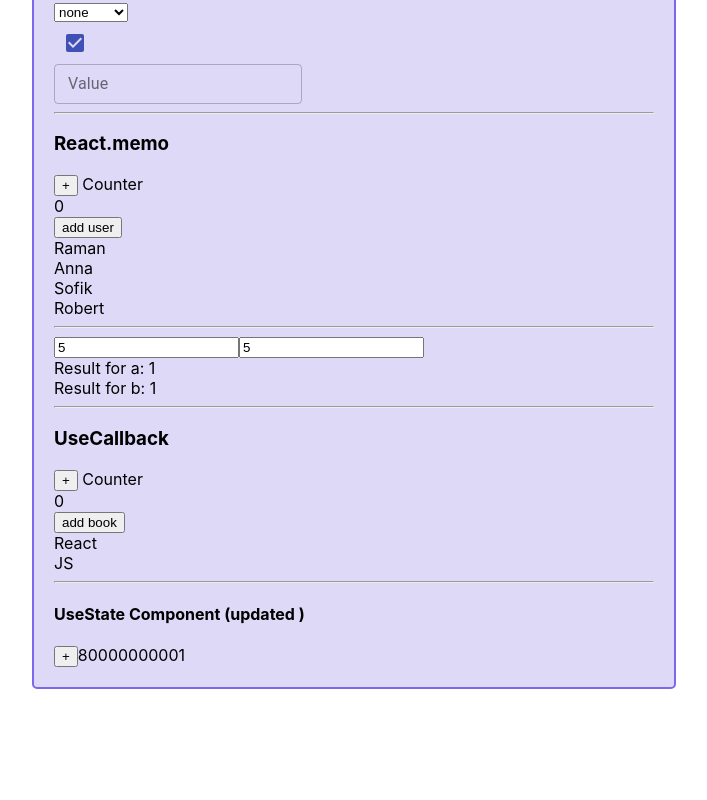
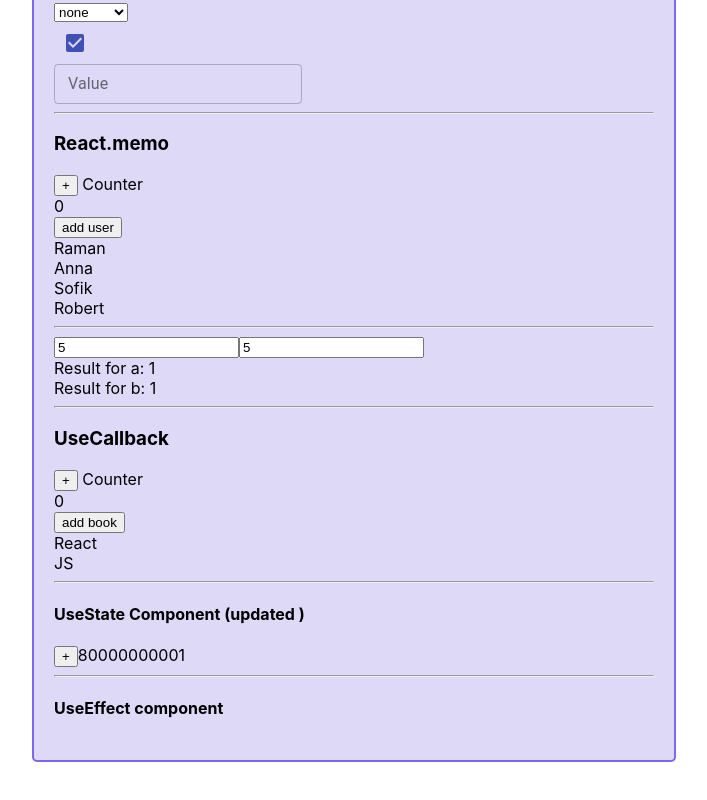
Before and after one commit to RamanSlinka/first-project, a React (Create React App) app in the folder 01/: page / in a window 1280 px wide. Shown: the part 694-1494 px from the top of the page, without its empty margins (286-993 px from the left). Before the commit the page ends 1433 px from the top, so only its background shows below. Built offline with nearby package versions, Linux system fonts and the light colour scheme.

Commit message:
add component (fale task) useEffect

```diff
--- a/01/src/App.tsx
+++ b/01/src/App.tsx
@@ -12,6 +12,7 @@ import Factorial from "./Components/Factorial/Factorial";
 import ReactMemo from "./Components/ReactMemo";
 import LikeUseCallback from "./Components/UseCallback";
 import {UseStateComponent} from "./Components/UseState";
+import {UseEffectComponent} from "./Components/UseEffect";
 
 
 function App() {
@@ -71,6 +72,8 @@ function App() {
             <LikeUseCallback/>
             <hr/>
             <UseStateComponent/>
+            <hr/>
+            <UseEffectComponent/>
         </div>
 
     );
--- /dev/null
+++ b/01/src/Components/UseEffect.tsx
@@ -0,0 +1,15 @@
+
+
+
+
+export const  UseEffectComponent = () => {
+
+
+    return (
+        <>
+        <h4>UseEffect component</h4>
+
+
+        </>
+    )
+}
```
